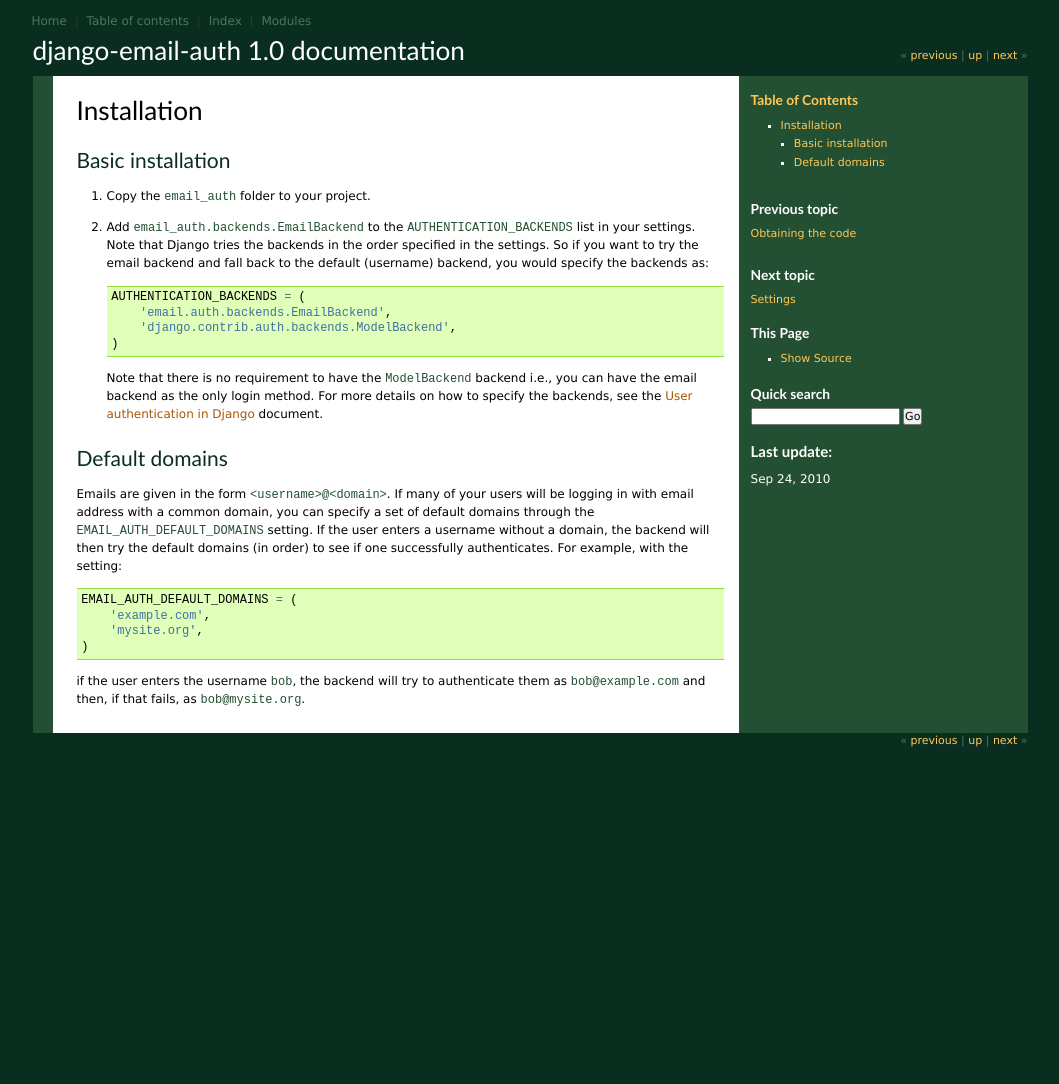
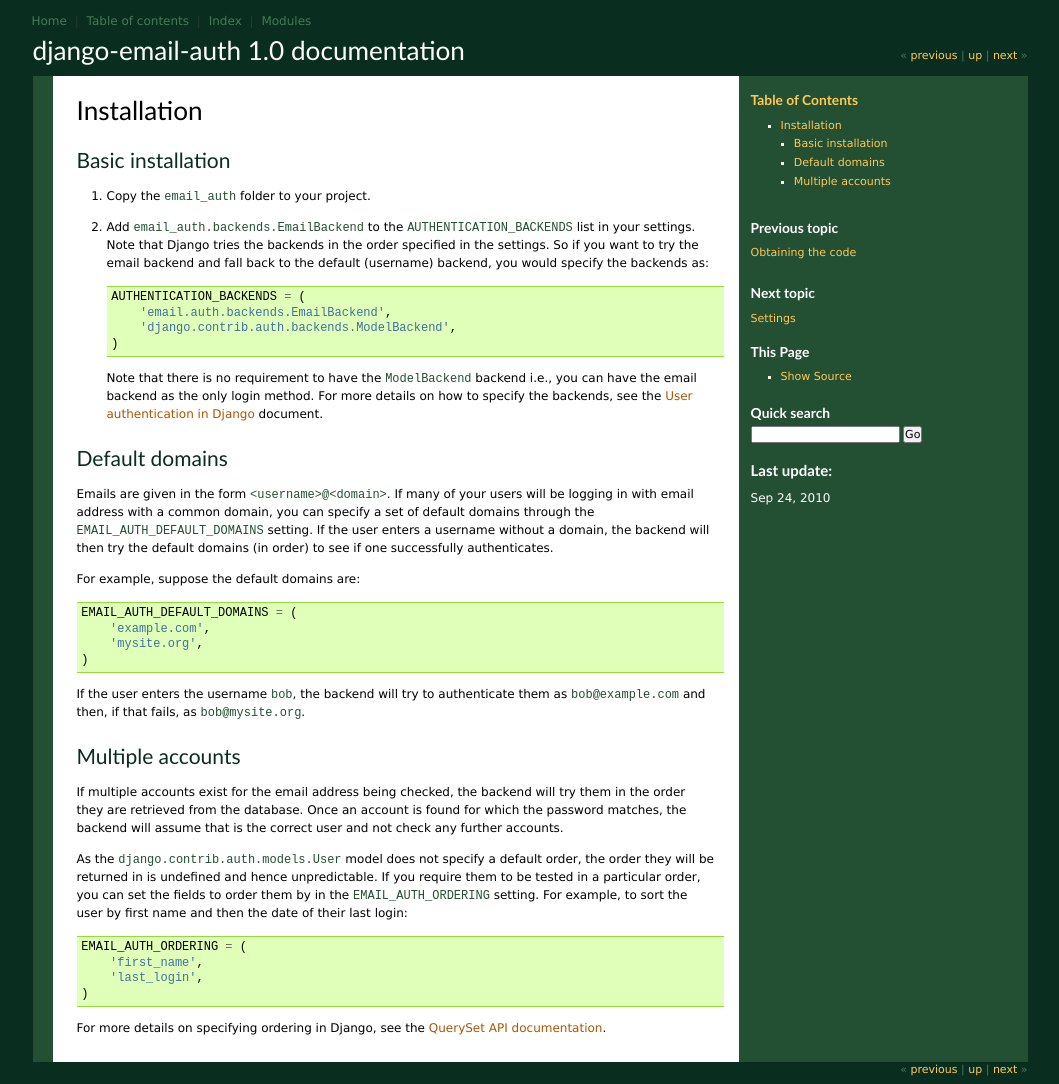
Before and after one commit to bcbnz/django-email-auth, a Sphinx documentation site: the page built from docs/install.rst, in a window 1280 px wide. Shown: the whole page, without its empty margins (110-1169 px from the left). Built offline with Sphinx 7.4.7, drawn with Linux system fonts in a browser that asks for light colours; cross-references to code outside the pages are shown as plain code; before the commit the page ends 900 px from its top, so only the background shows below that.

Commit message:
Document EMAIL_AUTH_ORDERING in the installation instructions.

```diff
--- a/docs/install.rst
+++ b/docs/install.rst
@@ -30,12 +30,36 @@
 set of default domains through the :setting:`EMAIL_AUTH_DEFAULT_DOMAINS`
 setting. If the user enters a username without a domain, the backend will then
 try the default domains (in order) to see if one successfully authenticates.
-For example, with the setting::
+
+For example, suppose the default domains are::
 
     EMAIL_AUTH_DEFAULT_DOMAINS = (
         'example.com',
         'mysite.org',
     )
 
-if the user enters the username ``bob``, the backend will try to authenticate
+If the user enters the username ``bob``, the backend will try to authenticate
 them as ``bob@example.com`` and then, if that fails, as ``bob@mysite.org``.
+
+Multiple accounts
+-----------------
+
+If multiple accounts exist for the email address being checked, the backend
+will try them in the order they are retrieved from the database. Once an
+account is found for which the password matches, the backend will assume that
+is the correct user and not check any further accounts.
+
+As the :class:`django.contrib.auth.models.User` model does not specify a
+default order, the order they will be returned in is undefined and hence
+unpredictable. If you require them to be tested in a particular order, you
+can set the fields to order them by in the :setting:`EMAIL_AUTH_ORDERING`
+setting. For example, to sort the user by first name and then the date of their
+last login::
+
+    EMAIL_AUTH_ORDERING = (
+        'first_name',
+        'last_login',
+    )
+
+For more details on specifying ordering in Django, see the `QuerySet API
+documentation <http://docs.djangoproject.com/en/dev/ref/models/querysets/#order-by-fields>`_.
```
